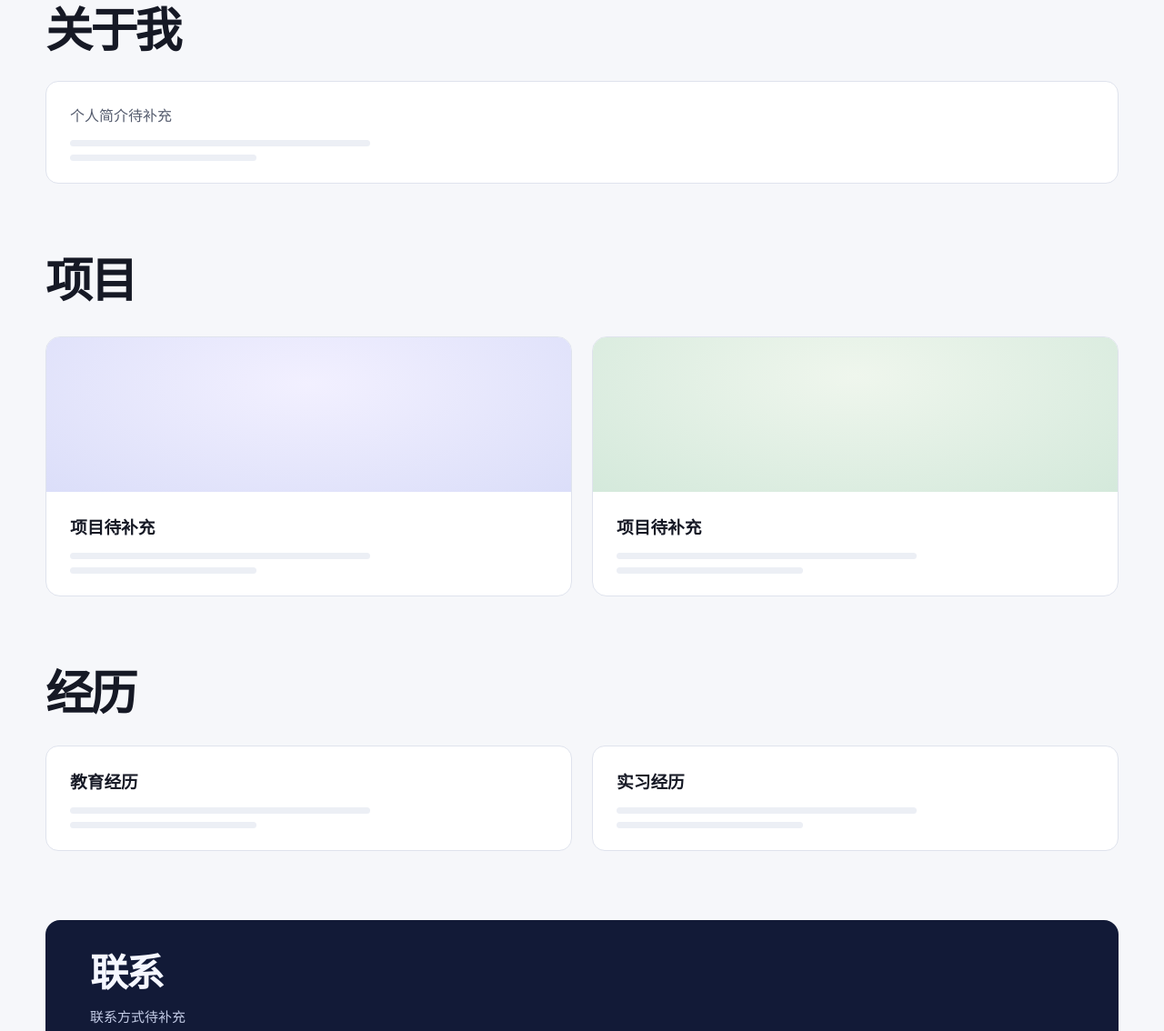
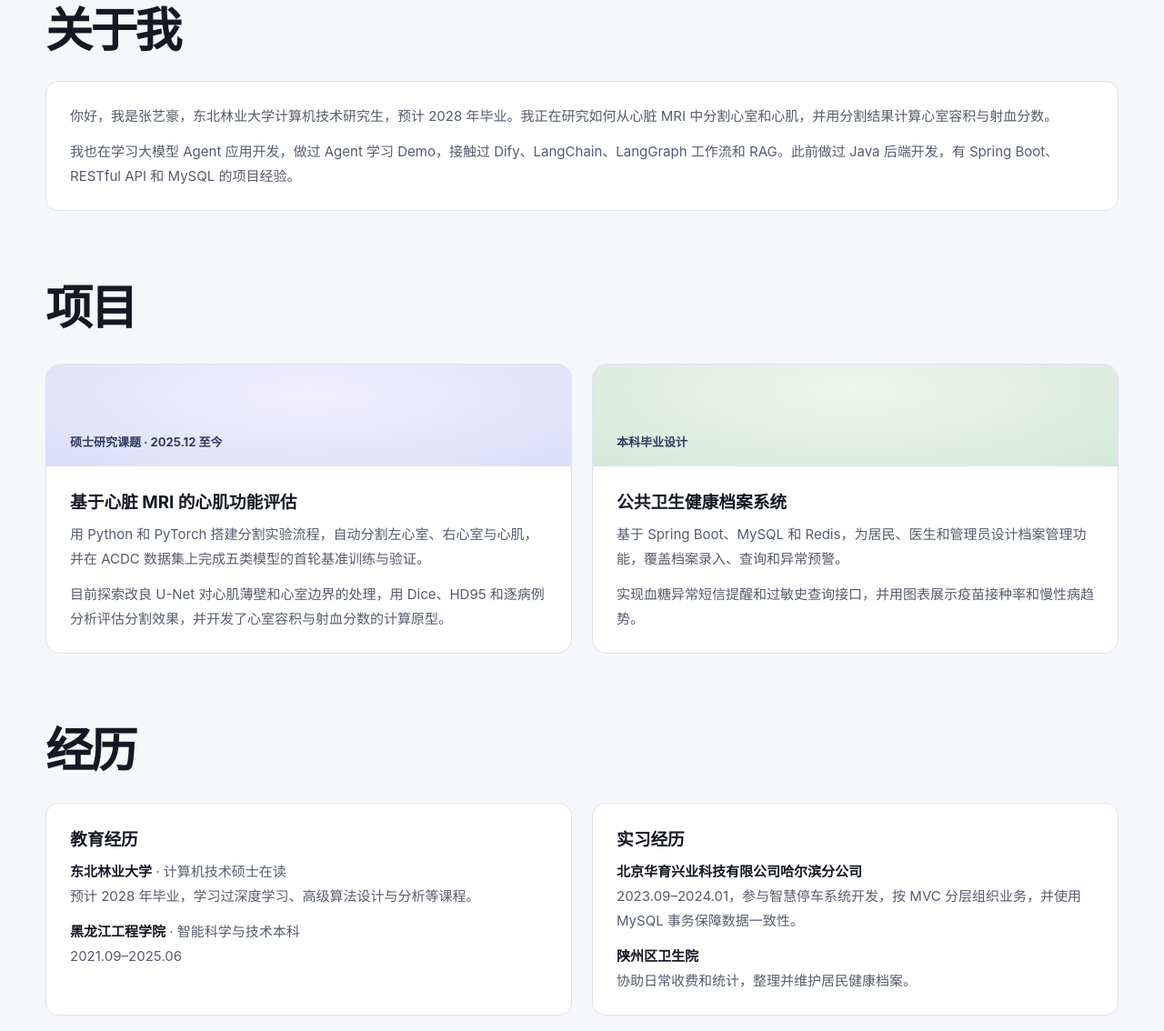
Before and after one commit to Mster111-zhang/mster111-zhang.github.io, a plain HTML site: page index.html in a window 1280 px wide. Shown: the part 713-1847 px from the top of the page at 91% size. Drawn offline with Linux system fonts and the light colour scheme.

Commit message:
Add portfolio content from résumé

```diff
--- a/index.html
+++ b/index.html
@@ -3,7 +3,7 @@
 <head>
   <meta charset="utf-8">
   <meta name="viewport" content="width=device-width, initial-scale=1">
-  <meta name="description" content="张艺豪的个人网站">
+  <meta name="description" content="张艺豪的个人网站。东北林业大学计算机技术研究生，关注 Agent 应用开发与心脏 MRI 分析。">
   <meta name="theme-color" content="#090d1c">
   <title>张艺豪 · 个人网站</title>
   <link rel="stylesheet" href="style.css">
@@ -23,8 +23,8 @@
     <section class="hero wrap" aria-labelledby="name">
       <div class="hero-copy">
         <h1 id="name">张艺豪<span>.</span></h1>
-        <p class="headline">个人网站</p>
-        <a class="button primary" href="#about">浏览栏目 <span aria-hidden="true">↓</span></a>
+        <p class="headline">Agent 应用开发与医学影像研究</p>
+        <a class="button primary" href="#projects">查看项目 <span aria-hidden="true">↓</span></a>
       </div>
       <div class="hero-art" aria-hidden="true">
         <img src="agent-glass.webp" width="1100" height="1100" alt="" fetchpriority="high">
@@ -33,26 +33,32 @@
     <div class="paper">
       <section id="about" class="section wrap" aria-labelledby="about-title">
         <h2 id="about-title">关于我</h2>
-        <div class="about-panel empty">
-          <p>个人简介待补充</p>
-          <div class="lines" aria-hidden="true"><span></span><span></span></div>
+        <div class="about-panel panel">
+          <p>你好，我是张艺豪，东北林业大学计算机技术研究生，预计 2028 年毕业。我正在研究如何从心脏 MRI 中分割心室和心肌，并用分割结果计算心室容积与射血分数。</p>
+          <p>我也在学习大模型 Agent 应用开发，做过 Agent 学习 Demo，接触过 Dify、LangChain、LangGraph 工作流和 RAG。此前做过 Java 后端开发，有 Spring Boot、RESTful API 和 MySQL 的项目经验。</p>
         </div>
       </section>
       <section id="projects" class="section wrap" aria-labelledby="projects-title">
         <h2 id="projects-title">项目</h2>
         <div class="project-grid">
           <article class="project">
-            <div class="cover cover-blue" aria-hidden="true"></div>
+            <div class="cover cover-blue">
+              <span>硕士研究课题 · 2025.12 至今</span>
+            </div>
             <div class="slot">
-              <h3>项目待补充</h3>
-              <div class="lines" aria-hidden="true"><span></span><span></span></div>
+              <h3>基于心脏 MRI 的心肌功能评估</h3>
+              <p>用 Python 和 PyTorch 搭建分割实验流程，自动分割左心室、右心室与心肌，并在 ACDC 数据集上完成五类模型的首轮基准训练与验证。</p>
+              <p>目前探索改良 U-Net 对心肌薄壁和心室边界的处理，用 Dice、HD95 和逐病例分析评估分割效果，并开发了心室容积与射血分数的计算原型。</p>
             </div>
           </article>
           <article class="project">
-            <div class="cover cover-green" aria-hidden="true"></div>
+            <div class="cover cover-green">
+              <span>本科毕业设计</span>
+            </div>
             <div class="slot">
-              <h3>项目待补充</h3>
-              <div class="lines" aria-hidden="true"><span></span><span></span></div>
+              <h3>公共卫生健康档案系统</h3>
+              <p>基于 Spring Boot、MySQL 和 Redis，为居民、医生和管理员设计档案管理功能，覆盖档案录入、查询和异常预警。</p>
+              <p>实现血糖异常短信提醒和过敏史查询接口，并用图表展示疫苗接种率和慢性病趋势。</p>
             </div>
           </article>
         </div>
@@ -60,20 +66,23 @@
       <section id="experience" class="section wrap" aria-labelledby="experience-title">
         <h2 id="experience-title">经历</h2>
         <div class="history-grid">
-          <article class="empty">
+          <article class="panel">
             <h3>教育经历</h3>
-            <div class="lines" aria-hidden="true"><span></span><span></span></div>
+            <p><strong>东北林业大学</strong> · 计算机技术硕士在读<br>预计 2028 年毕业，学习过深度学习、高级算法设计与分析等课程。</p>
+            <p><strong>黑龙江工程学院</strong> · 智能科学与技术本科<br>2021.09–2025.06</p>
           </article>
-          <article class="empty">
+          <article class="panel">
             <h3>实习经历</h3>
-            <div class="lines" aria-hidden="true"><span></span><span></span></div>
+            <p><strong>北京华育兴业科技有限公司哈尔滨分公司</strong><br>2023.09–2024.01，参与智慧停车系统开发，按 MVC 分层组织业务，并使用 MySQL 事务保障数据一致性。</p>
+            <p><strong>陕州区卫生院</strong><br>协助日常收费和统计，整理并维护居民健康档案。</p>
           </article>
         </div>
       </section>
       <section id="contact" class="section contact wrap" aria-labelledby="contact-title">
         <div class="contact-card">
           <h2 id="contact-title">联系</h2>
-          <p>联系方式待补充</p>
+          <p>欢迎交流 Agent 应用、医学影像研究和实习机会。</p>
+          <p><a class="profile-link" href="https://github.com/Mster111-zhang">GitHub 主页 <span aria-hidden="true">↗</span></a></p>
         </div>
       </section>
     </div>
--- a/style.css
+++ b/style.css
@@ -48,20 +48,21 @@ img { display: block; max-width: 100%; }
 .project-grid { display: grid; grid-template-columns: repeat(2, minmax(0, 1fr)); gap: 22px; margin-top: 29px; align-items: start; }
 .project { overflow: hidden; border: 1px solid var(--edge); border-radius: 16px; background: #fff; }
 .about-panel { margin-top: 24px; }
-.empty, .slot { padding: 24px 26px; }
-.empty { border: 1px solid var(--edge); border-radius: 14px; background: white; }
-.empty p { color: var(--muted); }
-.cover { min-height: 170px; }
+.panel, .slot { padding: 24px 26px; }
+.panel { border: 1px solid var(--edge); border-radius: 14px; background: white; }
+.panel p, .slot p { color: var(--muted); font-size: 15px; line-height: 1.8; }
+.panel h3 + p, .slot h3 + p { margin-top: 10px; }
+.panel p + p, .slot p + p { margin-top: 12px; }
+.panel strong { color: var(--ink); }
+.cover { min-height: 112px; display: flex; align-items: flex-end; padding: 18px 26px; color: #303c60; font-size: 13px; font-weight: 700; }
 .cover-blue { background: radial-gradient(ellipse at 50% 30%, #f2f0ff, #dbdef9); }
 .cover-green { background: radial-gradient(ellipse at 50% 25%, #eff6ed, #d4e9db); }
-.lines { display: grid; gap: 9px; margin-top: 16px; }
-.lines span { display: block; width: min(86%, 330px); height: 7px; border-radius: 6px; background: #eceff5; }
-.lines span:last-child { width: min(56%, 205px); }
 .history-grid { display: grid; grid-template-columns: repeat(2, minmax(0, 1fr)); gap: 22px; margin-top: 26px; }
 .contact { padding-bottom: 76px; }
 .contact-card { background: #121a37; border-radius: 16px; color: var(--white); padding: 33px clamp(22px, 5vw, 49px); }
 .contact-card h2 { font-size: clamp(27px, 3.4vw, 42px); }
 .contact-card p { margin-top: 10px; color: #c3cbe5; line-height: 1.7; font-size: 15px; }
+.profile-link { color: var(--lime); text-underline-offset: 4px; }
 .footer { color: #b9c1d6; }
 .footer .wrap { min-height: 74px; display: flex; justify-content: space-between; align-items: center; gap: 16px; font-size: 13px; }
 .footer a { text-decoration: none; }
@@ -89,8 +90,8 @@ img { display: block; max-width: 100%; }
   .hero-art img { width: min(100%, 355px); }
   .section { padding-top: 48px; }
   .project-grid, .history-grid { grid-template-columns: 1fr; gap: 18px; margin-top: 20px; }
-  .cover { min-height: 135px; }
-  .empty, .slot { padding: 19px 17px; }
+  .cover { min-height: 78px; padding: 14px 17px; }
+  .panel, .slot { padding: 19px 17px; }
   .contact { padding-bottom: 48px; }
 }
 
```
